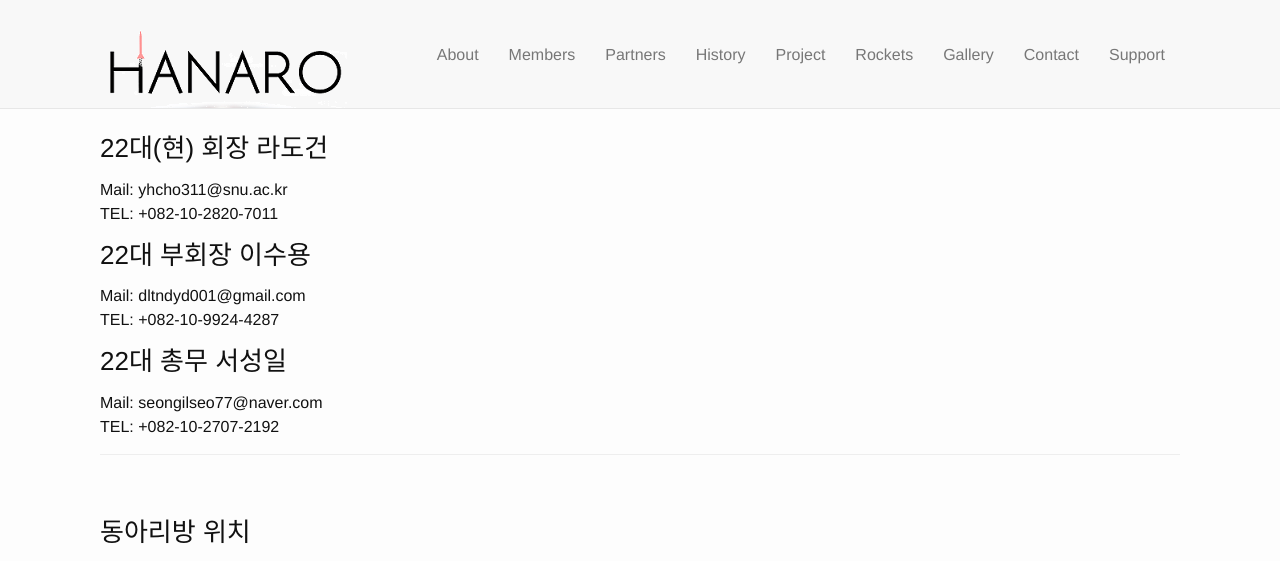
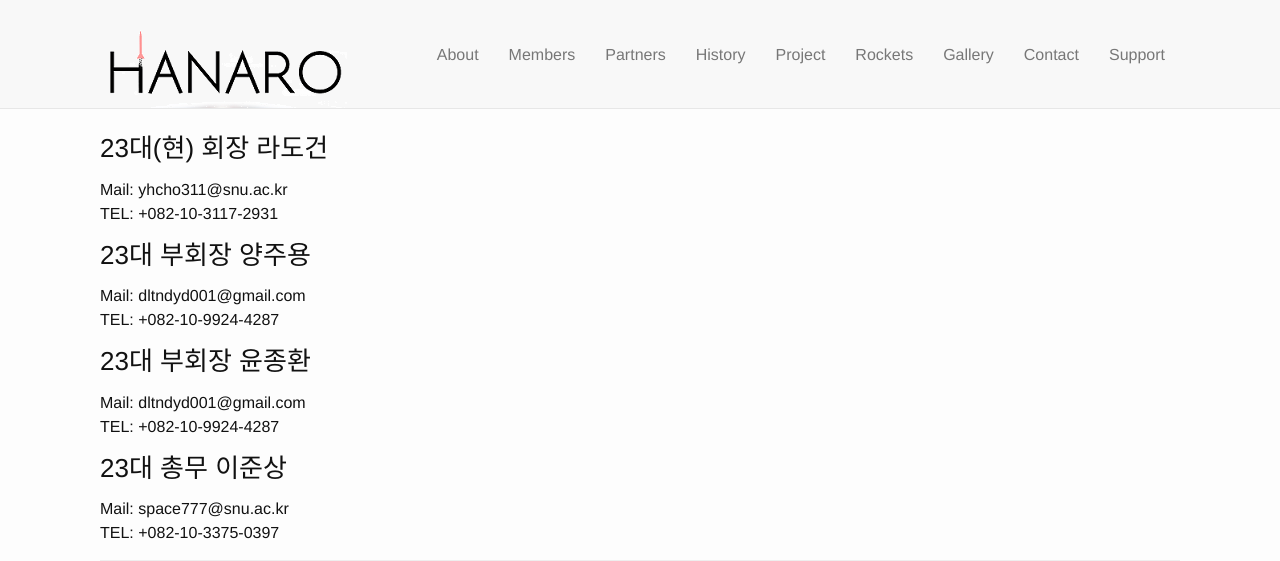
Before and after one commit to Hanaro2021/hanaro.github.io, a Jekyll site: the page built from _pages/8.contact.md, in a window 1280 px wide. Shown: the top 561 px of the page. Built offline with Jekyll 4.4.1, drawn with Linux system fonts in a browser that asks for light colours; nearby versions of some CDN libraries; grey boxes are pictures that could not be loaded.

Commit message:
Update 8.contact.md

```diff
--- a/_pages/8.contact.md
+++ b/_pages/8.contact.md
@@ -3,15 +3,18 @@ layout: page
 title: Contact
 permalink: /contact/
 ---
-<h3>22대(현) 회장 라도건</h3>
+<h3>23대(현) 회장 라도건</h3>
 Mail: yhcho311@snu.ac.kr<br/>
-TEL: +082-10-2820-7011
-<h3>22대 부회장 이수용</h3>
+TEL: +082-10-3117-2931
+<h3>23대 부회장 양주용</h3>
 Mail: dltndyd001@gmail.com<br/>
 TEL: +082-10-9924-4287<br/>
-<h3>22대 총무 서성일</h3>
-Mail: seongilseo77@naver.com<br/>
-TEL: +082-10-2707-2192
+<h3>23대 부회장 윤종환</h3>
+Mail: dltndyd001@gmail.com<br/>
+TEL: +082-10-9924-4287<br/>
+<h3>23대 총무 이준상</h3>
+Mail: space777@snu.ac.kr<br/>
+TEL: +082-10-3375-0397
 
 * * *
 
```
